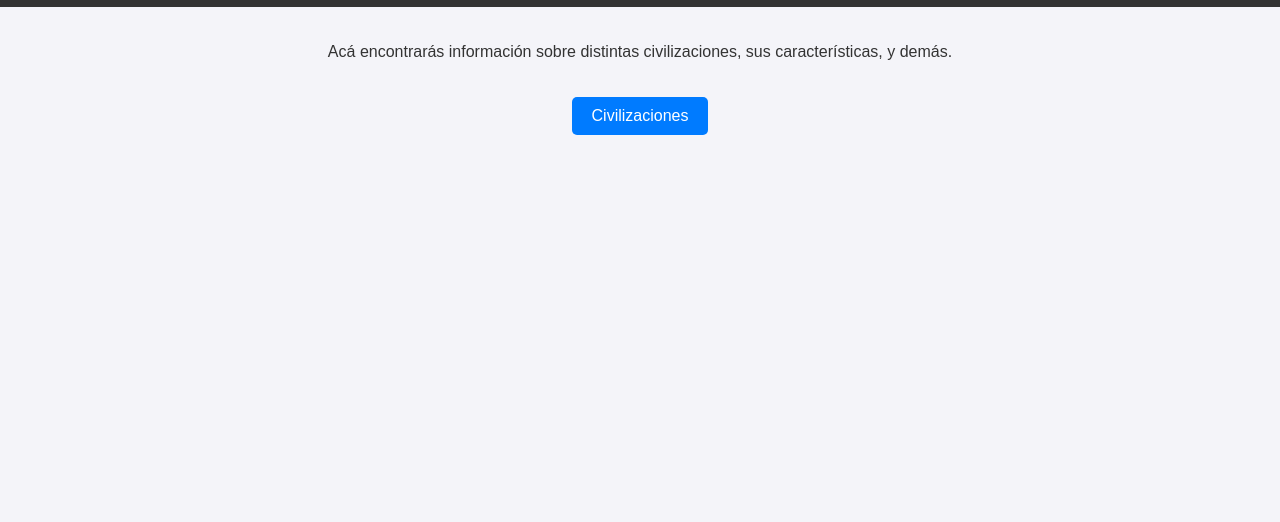
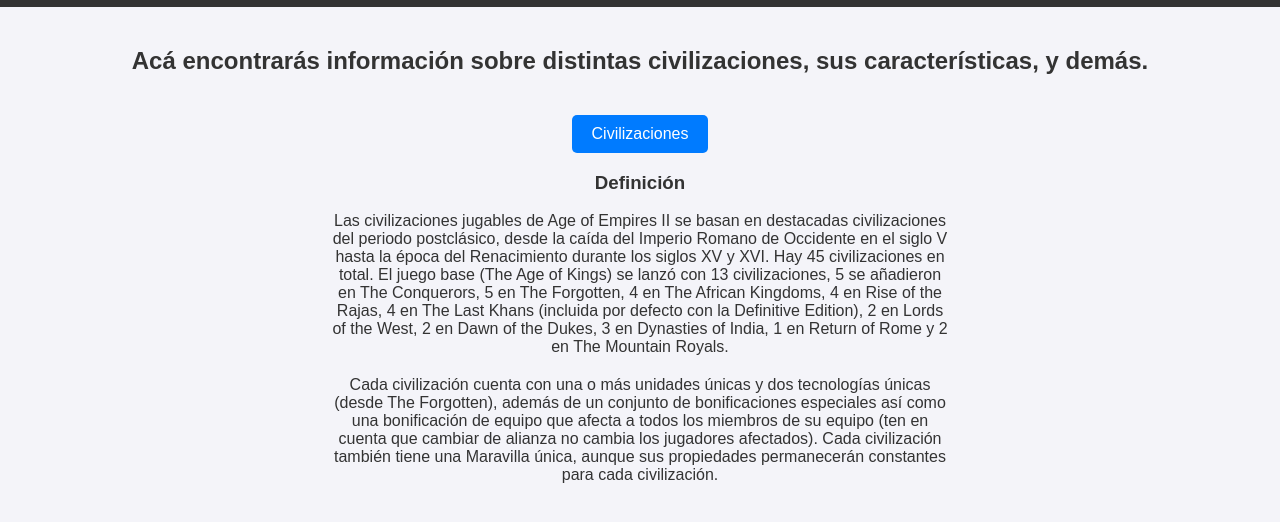
Before and after one commit to PyterStramp/civ-age, a website: page public/inicio.html in a window 1280 px wide. Shown: the part 50-572 px from the top of the page. Drawn offline with Linux system fonts and the light colour scheme.

Commit message:
redefinicion de filtros y texto

```diff
--- a/public/css/styles.css
+++ b/public/css/styles.css
@@ -54,3 +54,9 @@
 button:hover {
   background-color: #0056b3;
 }
+
+p{
+  margin: 0 auto;
+  margin-bottom: 20px;
+  width: 50%;
+}
--- a/public/inicio.html
+++ b/public/inicio.html
@@ -12,13 +12,32 @@
       <h1>API de Civilizaciones del Age of Empires 2</h1>
     </header>
     <main>
-      <p>
+      <h2>
         Acá encontrarás información sobre distintas civilizaciones, sus
         características, y demás.
+      </h2>
+      <button onclick="location.href='/civilizations'">Civilizaciones</button>
+      <h3>Definición</h3>
+      <p>
+        Las civilizaciones jugables de Age of Empires II se basan en destacadas
+        civilizaciones del periodo postclásico, desde la caída del Imperio
+        Romano de Occidente en el siglo V hasta la época del Renacimiento
+        durante los siglos XV y XVI. Hay 45 civilizaciones en total. El juego
+        base (The Age of Kings) se lanzó con 13 civilizaciones, 5 se añadieron
+        en The Conquerors, 5 en The Forgotten, 4 en The African Kingdoms, 4 en
+        Rise of the Rajas, 4 en The Last Khans (incluida por defecto con la
+        Definitive Edition), 2 en Lords of the West, 2 en Dawn of the Dukes, 3
+        en Dynasties of India, 1 en Return of Rome y 2 en The Mountain Royals.
       </p>
-      <button onclick="location.href='/civilizations'">
-        Civilizaciones
-      </button>
+      <p>
+        Cada civilización cuenta con una o más unidades únicas y dos tecnologías
+        únicas (desde The Forgotten), además de un conjunto de bonificaciones
+        especiales así como una bonificación de equipo que afecta a todos los
+        miembros de su equipo (ten en cuenta que cambiar de alianza no cambia
+        los jugadores afectados). Cada civilización también tiene una Maravilla
+        única, aunque sus propiedades permanecerán constantes para cada
+        civilización.
+      </p>
     </main>
   </body>
 </html>
```
Also changed, not shown: public/js/civs.js (+33 -76 lines).
